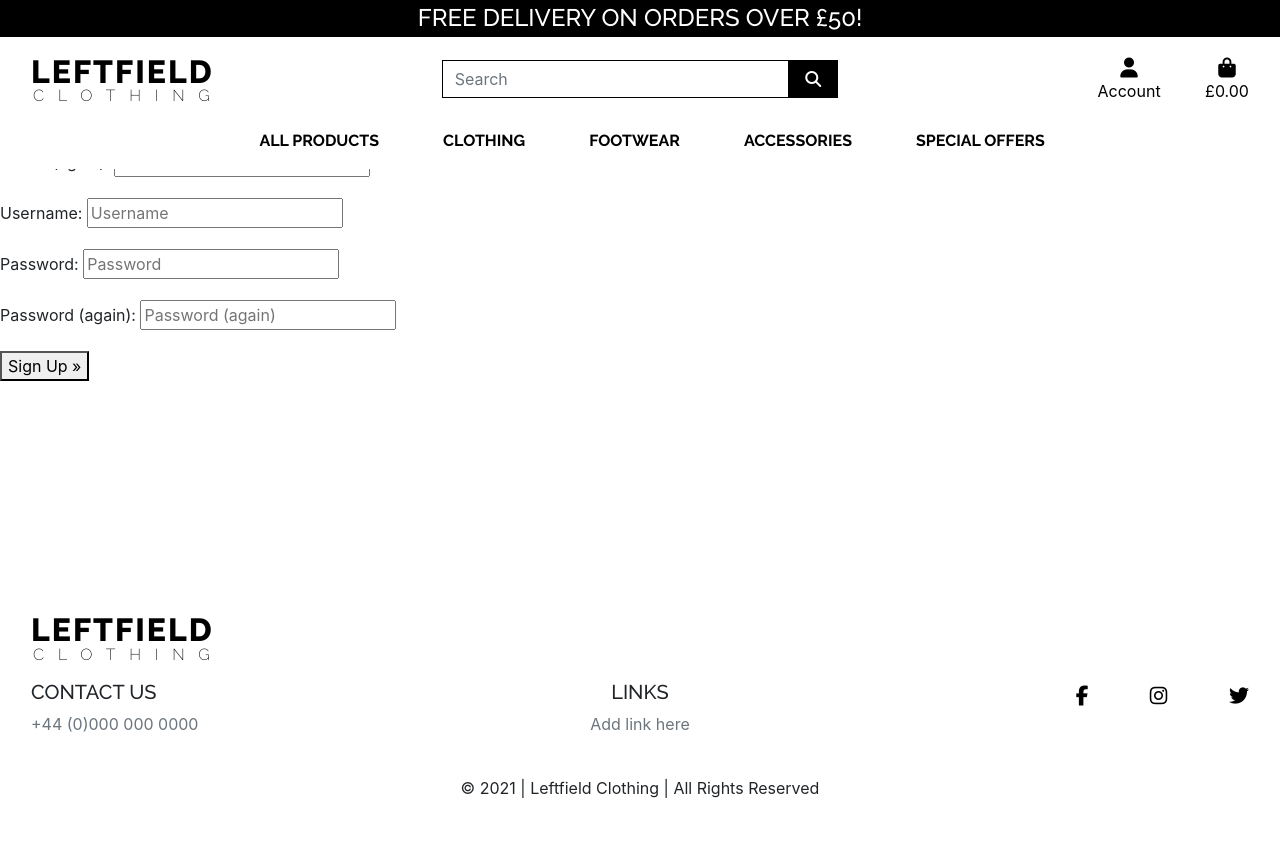
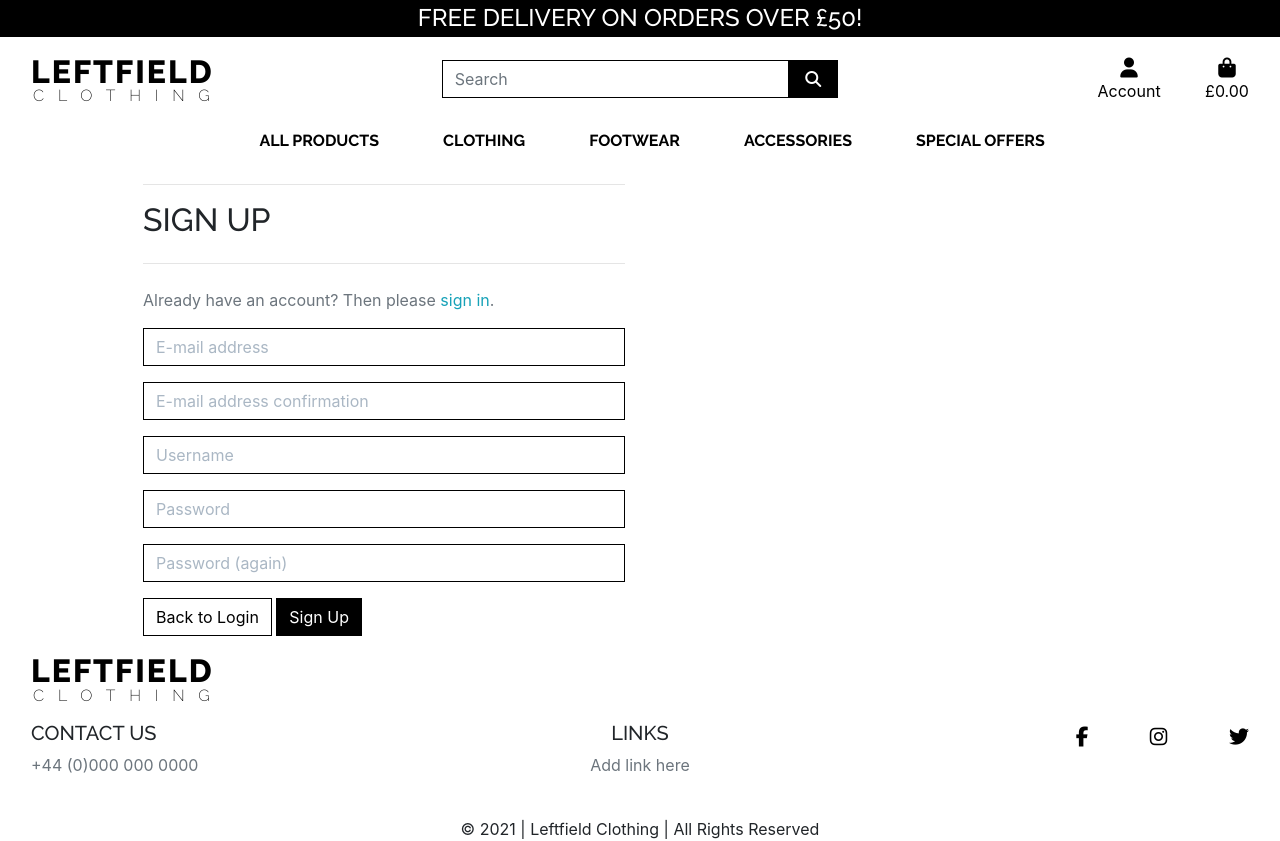
Before and after one commit to theopmw/leftfield-clothing, a Django app: page /accounts/signup/ in a window 1280 px wide. Before the commit the page ends 798 px from the top, so only its background shows below. Run offline with Django 3.2, Linux system fonts and the light colour scheme; parts of the project's set-up code (start-up, migrations or seed data) failed here and were passed over; some libraries are stand-ins or nearby versions.

Commit message:
Update allauth templates and test profiles

```diff
--- a/profiles/templates/profiles/profile.html
+++ b/profiles/templates/profiles/profile.html
@@ -23,4 +23,5 @@
                 <hr>
             </div>
         </div>
+        {{ profile }}
 {% endblock %}
--- a/static/css/base.css
+++ b/static/css/base.css
@@ -6,7 +6,6 @@
 .dropdown-menu{
     margin-top: 0;
 }
-
 
 
 /* Allows h-100 classes and vertical centering to work */
@@ -287,6 +286,60 @@ a.remove-item > span.badge:hover {
     overflow-y: auto;
 }
 
+/* Allauth form formatting */
+
+.allauth-form-inner-content p {
+    margin-top: 1.5rem; /* mt-4 */
+    color: #6c757d; /* text-secondary */
+}
+
+.allauth-form-inner-content input {
+    border-color: #000;
+    border-radius: 0;
+}
+
+.allauth-form-inner-content label:not([for='id_remember']) {
+    display: none;
+}
+
+.allauth-form-inner-content input::placeholder {
+    color: #aab7c4;
+}
+
+.allauth-form-inner-content button,
+.allauth-form-inner-content input[type='submit'] {
+	/* btn */
+	display: inline-block;
+    font-weight: 400;
+    color: #fff;
+    text-align: center;
+    vertical-align: middle;
+    -webkit-user-select: none;
+    -moz-user-select: none;
+    -ms-user-select: none;
+    user-select: none;
+    background-color: #000;
+    border: 1px solid #000;
+    padding: .375rem .75rem;
+    font-size: 1rem;
+    line-height: 1.5;
+    border-radius: 0;
+
+    /* standard bootstrap btn transitions */
+    transition: color .15s ease-in-out,background-color .15s ease-in-out,border-color .15s ease-in-out,box-shadow .15s ease-in-out;
+}
+
+.allauth-form-inner-content button:hover,
+.allauth-form-inner-content input[type='submit']:hover {
+	color: #fff;
+    background-color: #222;
+    border-color: #222;
+}
+
+.allauth-form-inner-content a {
+	color: #17a2b8; /* text-info */
+}
+
 /* -------------------------------- Media Queries */
 
 @media (min-width: 768px) {
--- a/templates/allauth/account/account_inactive.html
+++ b/templates/allauth/account/account_inactive.html
@@ -4,8 +4,10 @@
 
 {% block head_title %}{% trans "Account Inactive" %}{% endblock %}
 
-{% block content %}
-<h1>{% trans "Account Inactive" %}</h1>
+{% block inner_content %}
+<hr>
+<h2 class="font-raleway text-uppercase mb-4">{% trans "Account Inactive" %}</h2>
+<hr>
 
 <p>{% trans "This account is inactive." %}</p>
 {% endblock %}
--- a/templates/allauth/account/base.html
+++ b/templates/allauth/account/base.html
@@ -1 +1,15 @@
 {% extends "base.html" %}
+
+{% block content %}
+    <div class="container header-container">
+        <div class="overlay"></div>
+        <div class="row">
+            <div class="col-12 col-md-6">
+                <div class="allauth-form-inner-content">
+                    {% block inner_content %}
+                    {% endblock %}
+                </div>
+            </div>
+        </div>
+    </div>
+{% endblock %}
--- a/templates/allauth/account/email_confirm.html
+++ b/templates/allauth/account/email_confirm.html
@@ -6,8 +6,10 @@
 {% block head_title %}{% trans "Confirm E-mail Address" %}{% endblock %}
 
 
-{% block content %}
-<h1>{% trans "Confirm E-mail Address" %}</h1>
+{% block inner_content %}
+<hr>
+<h2 class="font-raleway text-uppercase mb-4">{% trans "Confirm E-mail Address" %}</h2>
+<hr>
 
 {% if confirmation %}
 
--- a/templates/allauth/account/password_reset_done.html
+++ b/templates/allauth/account/password_reset_done.html
@@ -5,8 +5,10 @@
 
 {% block head_title %}{% trans "Password Reset" %}{% endblock %}
 
-{% block content %}
-    <h1>{% trans "Password Reset" %}</h1>
+{% block inner_content %}
+    <hr>
+    <h2 class="font-raleway text-uppercase mb-4">{% trans "Password Reset" %}</h2>
+    <hr>
 
     {% if user.is_authenticated %}
     {% include "account/snippets/already_logged_in.html" %}
--- a/templates/allauth/account/password_reset_from_key_done.html
+++ b/templates/allauth/account/password_reset_from_key_done.html
@@ -3,7 +3,9 @@
 {% load i18n %}
 {% block head_title %}{% trans "Change Password" %}{% endblock %}
 
-{% block content %}
-    <h1>{% trans "Change Password" %}</h1>
+{% block inner_content %}
+    <hr>
+    <h2 class="font-raleway text-uppercase mb-4">{% trans "Change Password" %}</h2>
+    <hr>
     <p>{% trans 'Your password is now changed.' %}</p>
 {% endblock %}
--- a/templates/allauth/account/signup.html
+++ b/templates/allauth/account/signup.html
@@ -4,18 +4,21 @@
 
 {% block head_title %}{% trans "Signup" %}{% endblock %}
 
-{% block content %}
-<h1>{% trans "Sign Up" %}</h1>
+{% block inner_content %}
+<hr>
+<h2 class="font-raleway text-uppercase mb-4">{% trans "Sign Up" %}</h2>
+<hr>
 
 <p>{% blocktrans %}Already have an account? Then please <a href="{{ login_url }}">sign in</a>.{% endblocktrans %}</p>
 
 <form class="signup" id="signup_form" method="post" action="{% url 'account_signup' %}">
   {% csrf_token %}
-  {{ form.as_p }}
+  {{ form|crispy }}
   {% if redirect_field_value %}
   <input type="hidden" name="{{ redirect_field_name }}" value="{{ redirect_field_value }}" />
   {% endif %}
-  <button type="submit">{% trans "Sign Up" %} &raquo;</button>
+  <a class="btn btn-outline-black rounded-0" href="{% url 'account_login' %}">Back to Login</a>
+  <button type="submit">{% trans "Sign Up" %}</button>
 </form>
 
 {% endblock %}
--- a/templates/allauth/account/signup_closed.html
+++ b/templates/allauth/account/signup_closed.html
@@ -4,8 +4,10 @@
 
 {% block head_title %}{% trans "Sign Up Closed" %}{% endblock %}
 
-{% block content %}
-<h1>{% trans "Sign Up Closed" %}</h1>
+{% block inner_content %}
+<hr>
+<h2 class="font-raleway text-uppercase mb-4">{% trans "Sign Up Closed" %}</h2>
+<hr>
 
 <p>{% trans "We are sorry, but the sign up is currently closed." %}</p>
 {% endblock %}
--- a/templates/allauth/account/verification_sent.html
+++ b/templates/allauth/account/verification_sent.html
@@ -4,8 +4,10 @@
 
 {% block head_title %}{% trans "Verify Your E-mail Address" %}{% endblock %}
 
-{% block content %}
-    <h1>{% trans "Verify Your E-mail Address" %}</h1>
+{% block inner_content %}
+    <hr>
+    <h2 class="font-raleway text-uppercase mb-4">{% trans "Verify Your E-mail Address" %}</h2>
+    <hr>
 
     <p>{% blocktrans %}We have sent an e-mail to you for verification. Follow the link provided to finalize the signup process. Please contact us if you do not receive it within a few minutes.{% endblocktrans %}</p>
 
--- a/templates/allauth/account/verified_email_required.html
+++ b/templates/allauth/account/verified_email_required.html
@@ -4,8 +4,10 @@
 
 {% block head_title %}{% trans "Verify Your E-mail Address" %}{% endblock %}
 
-{% block content %}
-<h1>{% trans "Verify Your E-mail Address" %}</h1>
+{% block inner_content %}
+<hr>
+<h2 class="font-raleway text-uppercase mb-4">{% trans "Verify Your E-mail Address" %}</h2>
+<hr>
 
 {% url 'account_email' as email_url %}
 
--- a/templates/base.html
+++ b/templates/base.html
@@ -86,13 +86,13 @@
                             <div class="dropdown-menu border-0" aria-labelledby="user-options">
                                 {% if request.user.is_authenticated %}
                                     {% if request.user.is_superuser %}
-                                        <a href="" class="dropdown-item pr-3">Product Management</a>
+                                        <a href="" class="dropdown-item pl-3">Product Management</a>
                                     {% endif %}
-                                    <a href="" class="dropdown-item pr-3">Profile</a>
-                                    <a href="{% url 'account_logout' %} pr-3" class="dropdown-item">Logout</a>
+                                    <a href="{% url 'profile' %}" class="dropdown-item pl-3">Profile</a>
+                                    <a href="{% url 'account_logout' %}" class="dropdown-item pl-3">Logout</a>
                                 {% else %}
-                                    <a href="{% url 'account_signup' %} pr-3" class="dropdown-item">Register</a>
-                                    <a href="{% url 'account_login' %} pr-3" class="dropdown-item">Login</a>
+                                    <a href="{% url 'account_signup' %}" class="dropdown-item pl-3">Register</a>
+                                    <a href="{% url 'account_login' %}" class="dropdown-item pl-3">Login</a>
                                 {% endif %}
                             </div>
                         </li>
```
Also changed, not shown: profiles/views.py (+7 -2 lines), templates/allauth/account/email.html (+5 -3 lines), templates/allauth/account/login.html (+9 -4 lines), templates/allauth/account/logout.html (+7 -3 lines), templates/allauth/account/password_change.html (+6 -3 lines), templates/allauth/account/password_reset.html (+6 -3 lines), templates/allauth/account/password_reset_from_key.html (+6 -3 lines), templates/allauth/account/password_set.html (+5 -3 lines).
